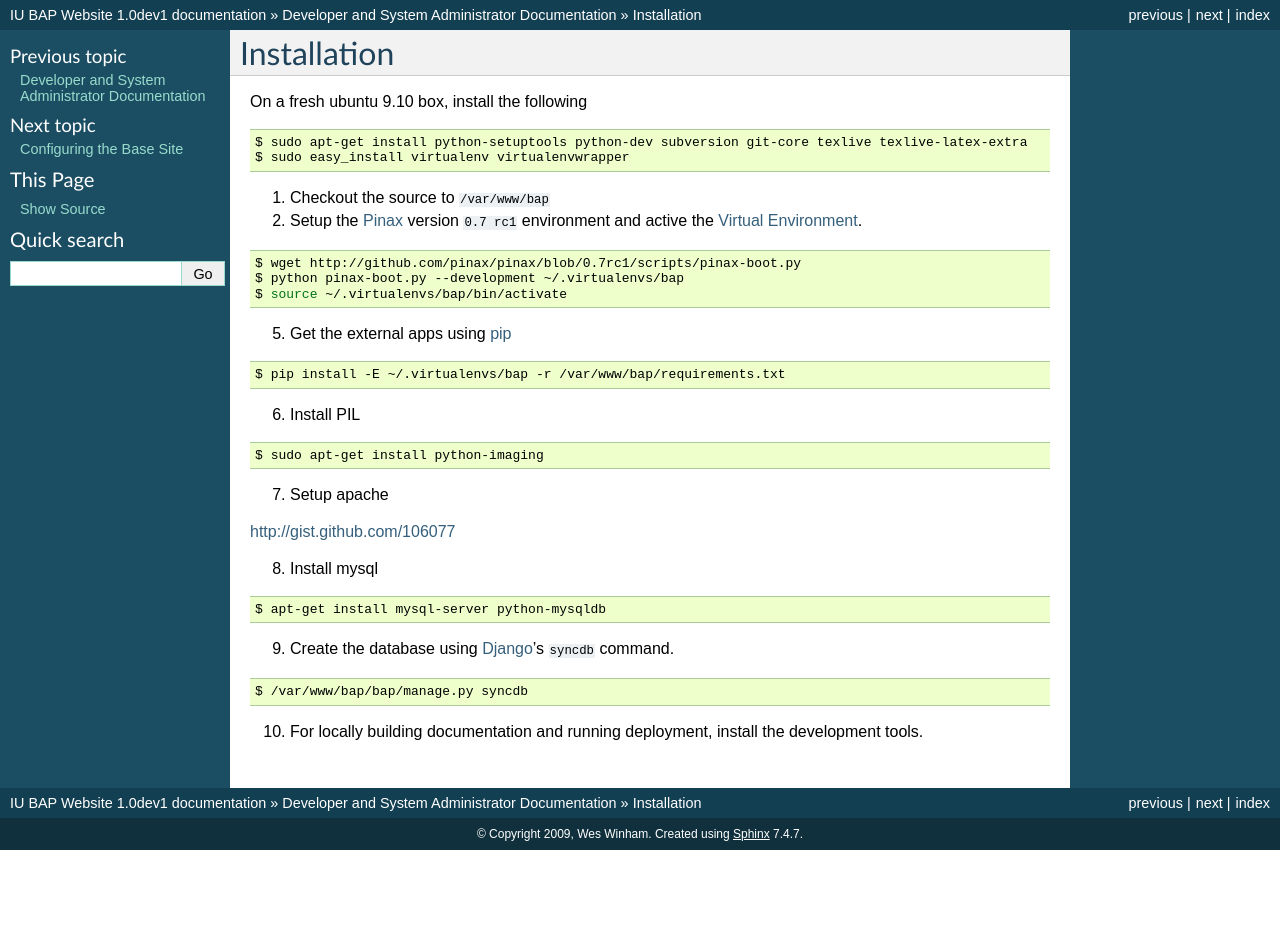
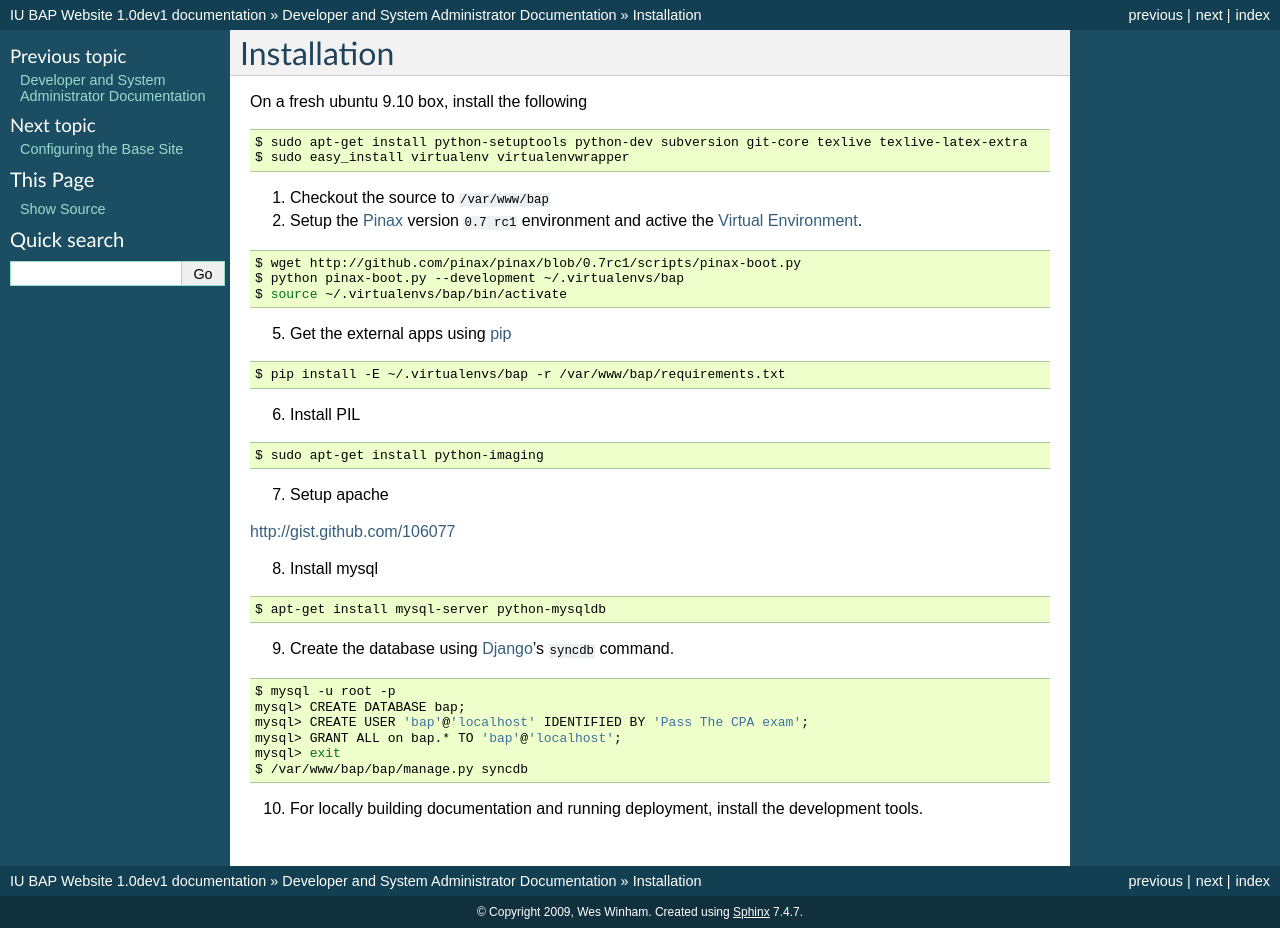
Before and after one commit to winhamwr/bap, a Sphinx documentation site: the page built from docs/developer/installation.rst, in a window 1280 px wide. Built offline with Sphinx 7.4.7, drawn with Linux system fonts in a browser that asks for light colours; before the commit the page ends 900 px from its top, so only the background shows below that.

Commit message:
Updated installation instructions to be more detailed regarding database setup.

```diff
--- a/docs/developer/installation.rst
+++ b/docs/developer/installation.rst
@@ -45,6 +45,11 @@ http://gist.github.com/106077
 
 .. code-block:: bash
 
+    $ mysql -u root -p
+    mysql> CREATE DATABASE bap;
+    mysql> CREATE USER 'bap'@'localhost' IDENTIFIED BY 'Pass The CPA exam';
+    mysql> GRANT ALL on bap.* TO 'bap'@'localhost';
+    mysql> exit
     $ /var/www/bap/bap/manage.py syncdb
 
 10. For locally building documentation and running deployment, install the development tools.
```
